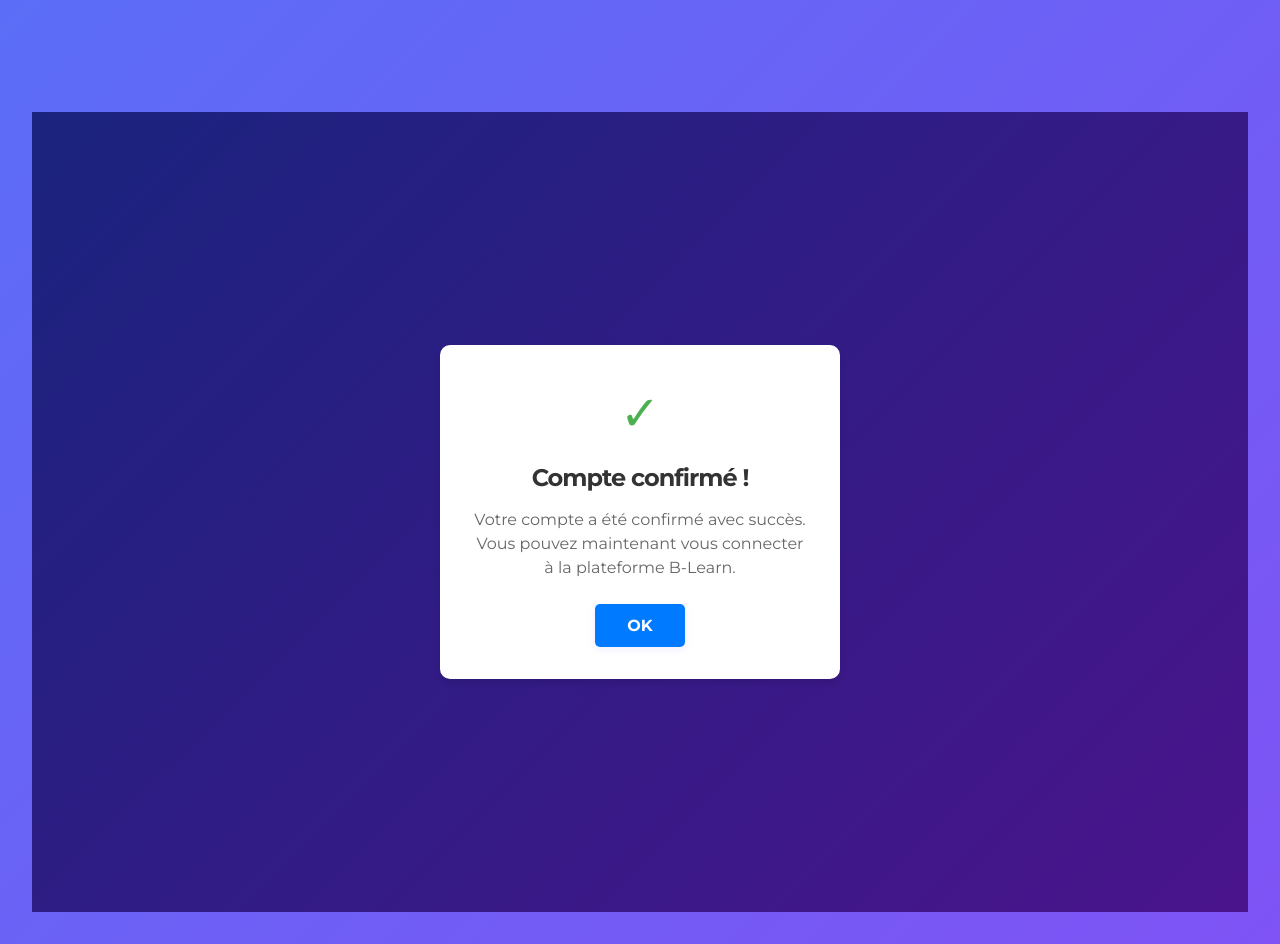
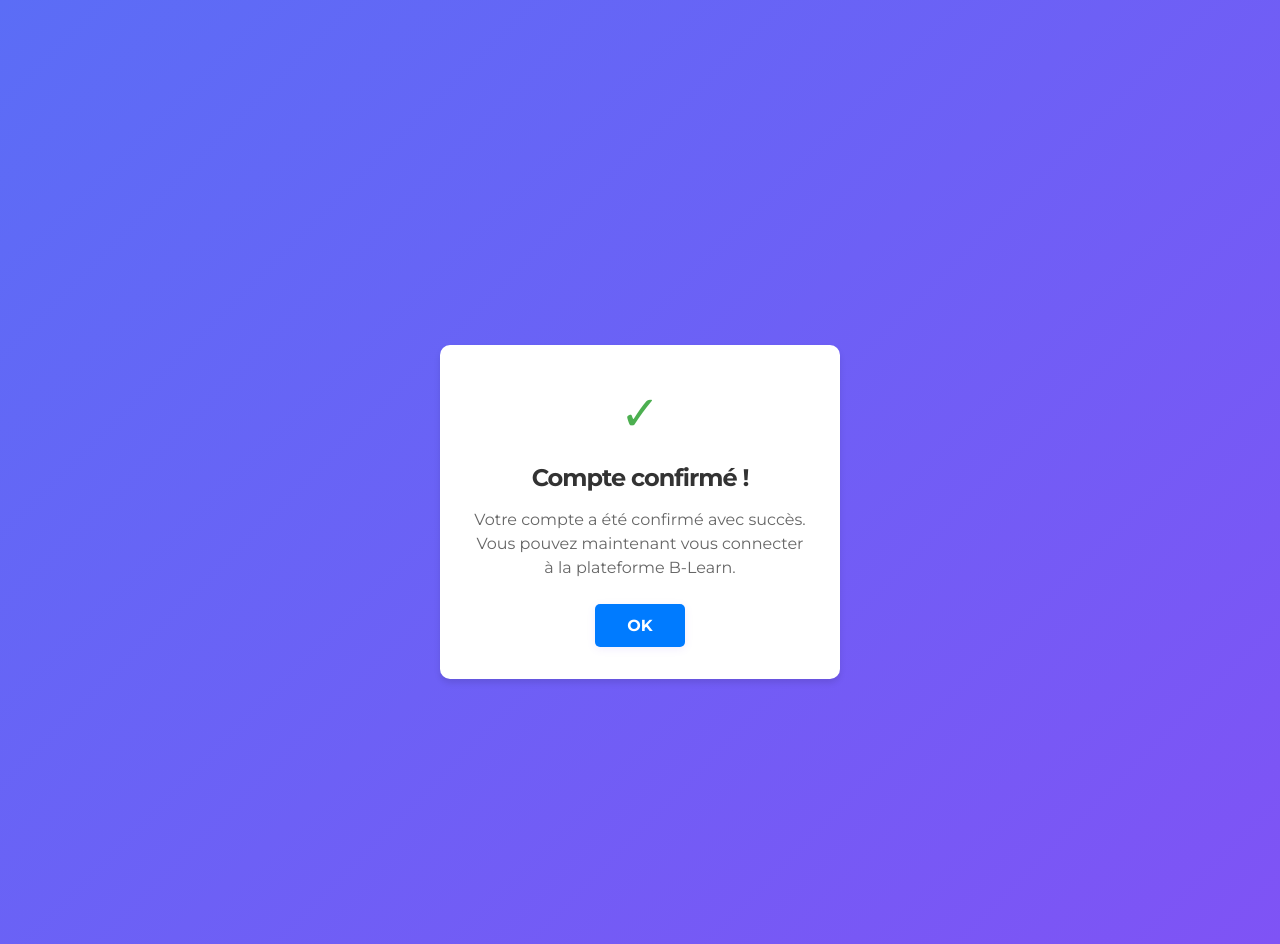
Before and after one commit to Mauro9393/B-Learn_webapp, a React (Vite) app in the folder frontend/: page /confirmation in a window 1280 px wide. Built offline with nearby package versions, Linux system fonts and the light colour scheme.

Commit message:
confirmation

```diff
--- a/frontend/src/assets/css/confirmation.css
+++ b/frontend/src/assets/css/confirmation.css
@@ -3,7 +3,6 @@
     display: flex;
     align-items: center;
     justify-content: center;
-    background: linear-gradient(135deg, #1a237e 0%, #4a148c 100%);
     padding: 20px;
 }
 
```
